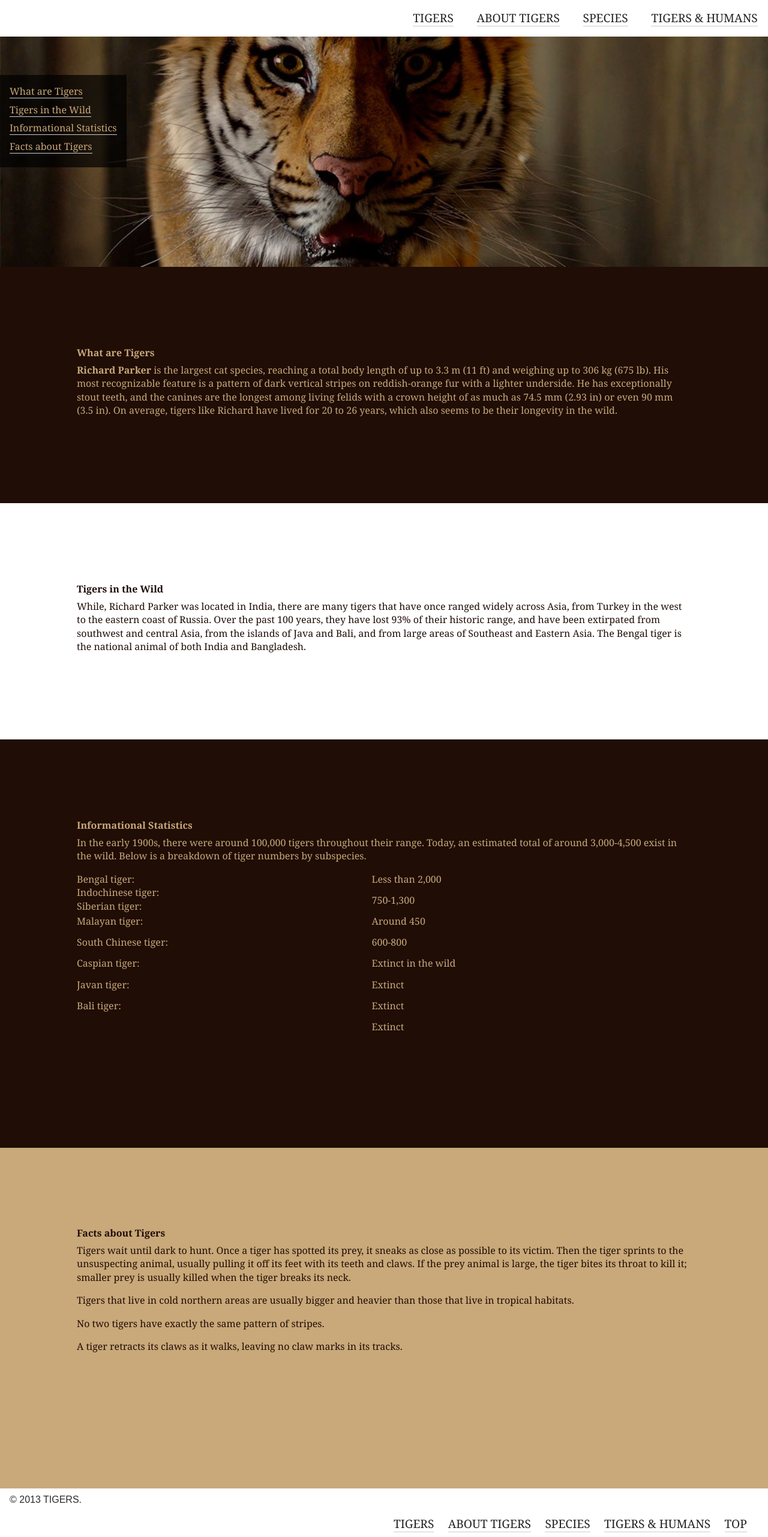
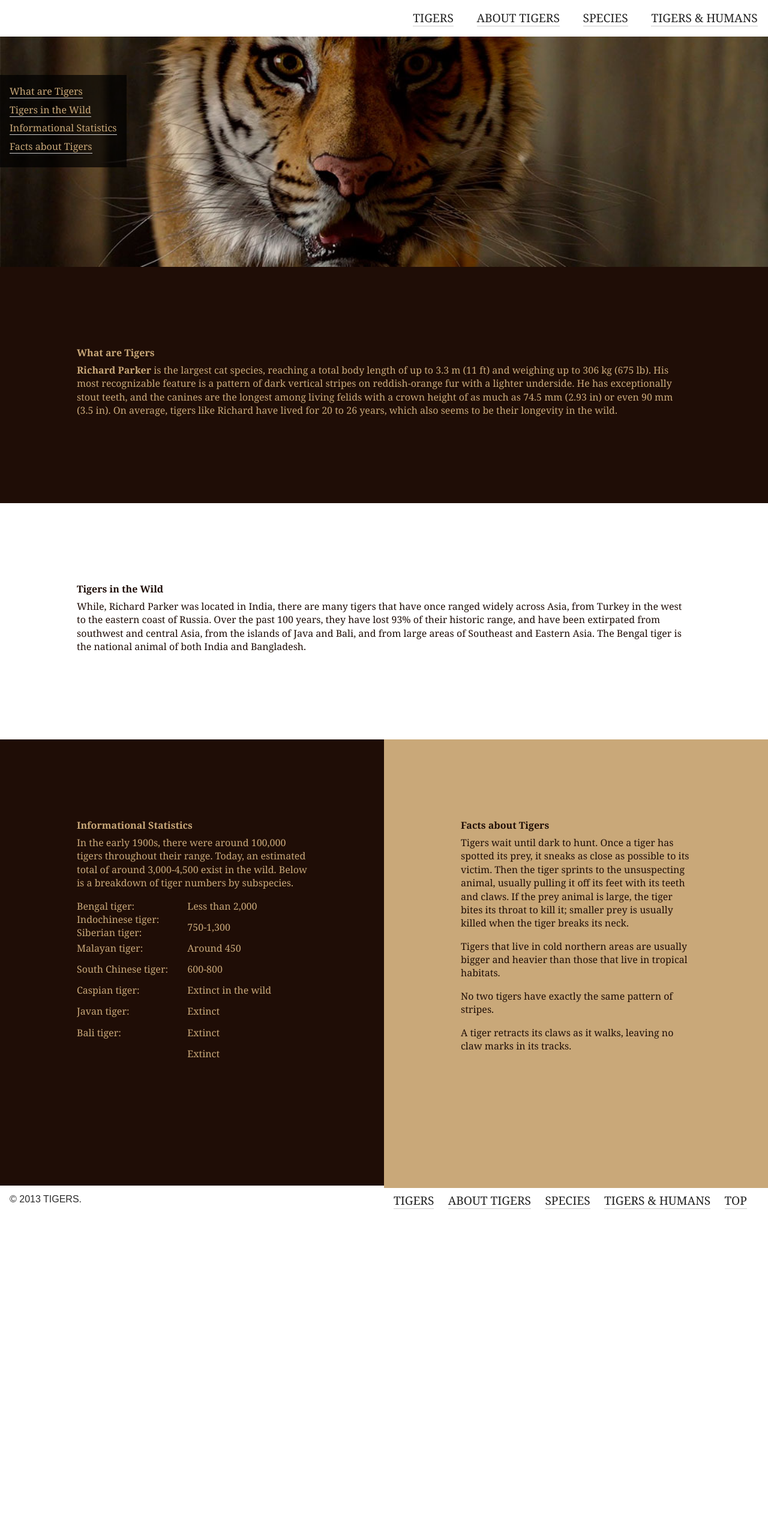
Before and after one commit to emdsgn/large-data-website, a Jekyll site: the page built from index.html, in a window 1280 px wide. Shown: the whole page at 60% size. Built offline with Jekyll 4.4.1, drawn with Linux system fonts in a browser that asks for light colours; Markdown is read by kramdown in place of the engine named in the settings; after the commit the page ends 2024 px from its top, so only the background shows below that.

Commit message:
Fixed issue

```diff
--- a/_includes/css/grid.css
+++ b/_includes/css/grid.css
@@ -1,7 +1,7 @@
 .grid {
   letter-spacing: -0.31em;
-  letter-spacing: normal;
-  word-spacing: -0.43em;
+  *letter-spacing: normal;
+  *word-spacing: -0.43em;
   text-rendering: optimizespeed;
 }
 .opera-only :-o-prefocus,
@@ -10,7 +10,7 @@
 }
 .unit {
   display: inline-block;
-  display: inline;
+  *display: inline;
   zoom: 1;
   letter-spacing: normal;
   text-rendering: auto;
```
